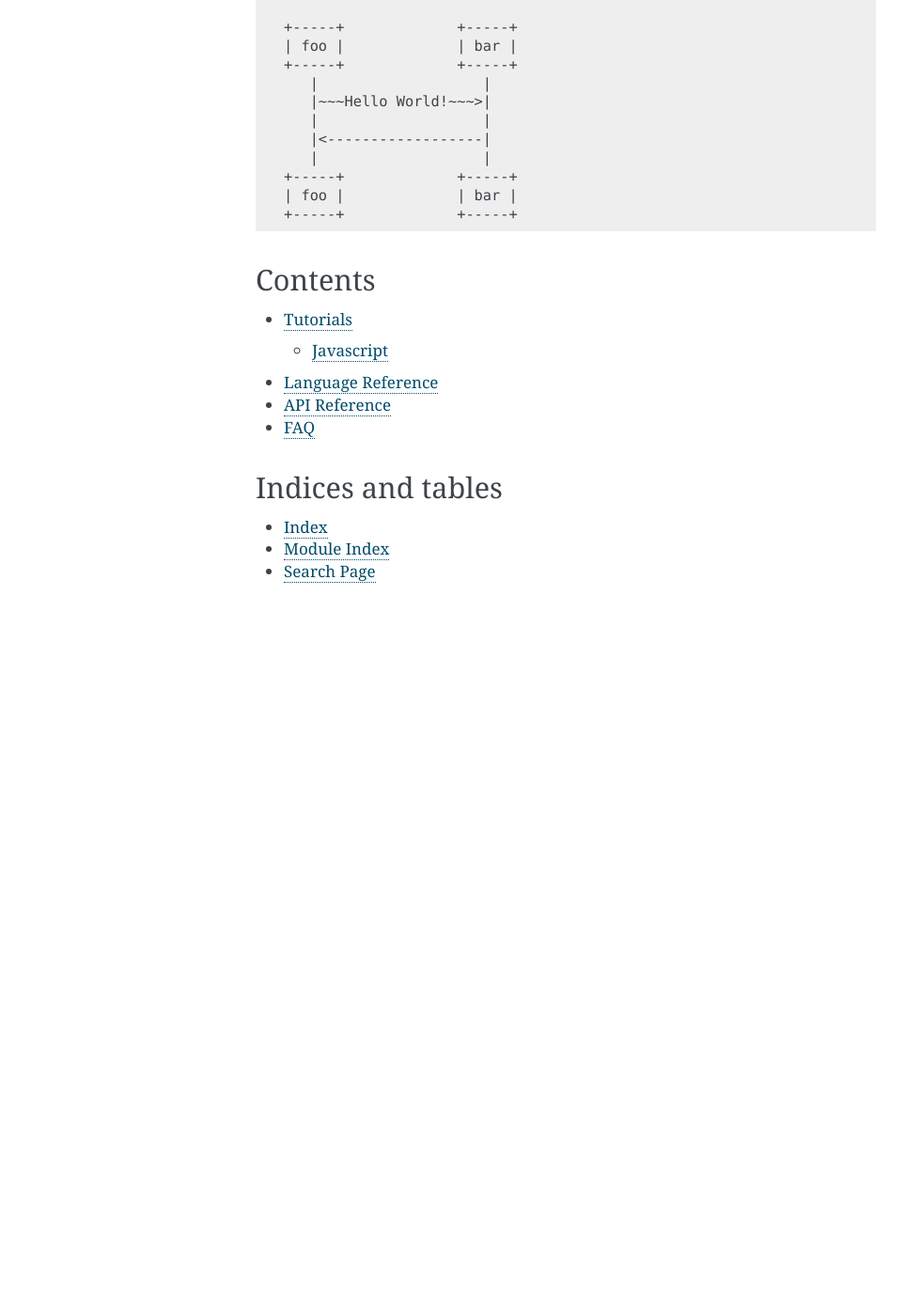
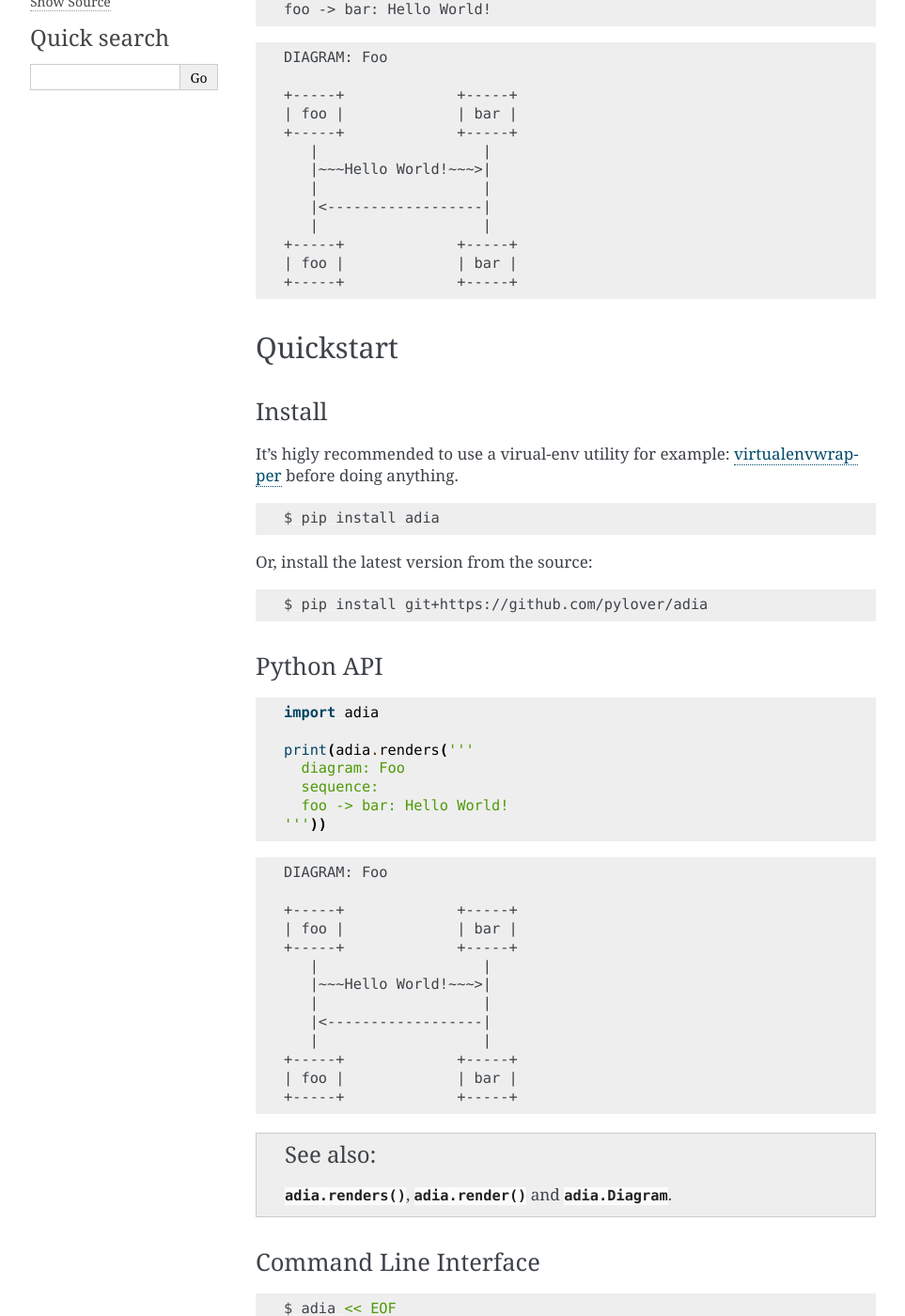
Before and after one commit to pylover/adia, a Sphinx documentation site: the page built from documentation/index.rst, in a window 1280 px wide and 1400 px high, scrolled down 348 px. Shown: the whole window at 94% size, without its empty margins (148-1111 px from the left). Built offline with Sphinx 7.4.7, drawn with Linux system fonts in a browser that asks for light colours; before the commit the page ends 978 px from its top, so only the background shows below that; some of the changed text lies outside the part shown.

Commit message:
Documentation: Quickstart, closes #23

```diff
--- a/documentation/api.rst
+++ b/documentation/api.rst
@@ -1,4 +1,8 @@
 API Reference
 =============
 
-.. module:: dial
+.. automodule:: adia
+   :members:
+
+
+.. autoclass:: Diagram
--- a/documentation/index.rst
+++ b/documentation/index.rst
@@ -61,16 +65,95 @@ supported. But the roadmap is to implement two additional diagram types:
    | foo |             | bar |
    +-----+             +-----+
 
+
+Quickstart
+##########
+
+Install
+*******
+
+It's higly recommended to use a virual-env utility for example:
+`virtualenvwrapper <https://virtualenvwrapper.readthedocs.io/en/latest/>`_
+before doing anything.
+
+.. code-block:: bash
+
+   $ pip install adia
+
+Or, install the latest version from the source:
+
+.. code-block:: bash
+
+   $ pip install git+https://github.com/pylover/adia
+
+
+Python API
+**********
+
+.. testcode:: quickstart
+
+   import adia
+
+   print(adia.renders('''
+     diagram: Foo
+     sequence:
+     foo -> bar: Hello World!
+   '''))
+
+.. testoutput:: quickstart
+
+   DIAGRAM: Foo
+
+   +-----+             +-----+
+   | foo |             | bar |
+   +-----+             +-----+
+      |                   |
+      |~~~Hello World!~~~>|
+      |                   |
+      |<------------------|
+      |                   |
+   +-----+             +-----+
+   | foo |             | bar |
+   +-----+             +-----+
+
+
+
+.. seealso::
+
+   :func:`adia.renders`, :func:`adia.render` and :class:`adia.Diagram`.
+
+Command Line Interface
+**********************
+
+
+.. code-block:: bash
+
+   $ adia << EOF
+   diagram: Foo
+   sequence:
+   foo -> bar: Hello
+   EOF
+
+Or feed one or more filename(s):
+
+.. code-block:: bash
+
+   $ adia file1.adia file2.adia fileN.adia > foo.txt
+
+Issue ``adia --help`` for more info.
+
+
 Contents
-********
+########
 
 .. toctree::
    :maxdepth: 2
 
-   tutorials/index
+   javascript
    lang
    api
    faq
+   contributing
 
 Indices and tables
 ******************
```
Also changed, not shown: other parts of documentation/index.rst (+4 -0 lines), README.md (+0 -11 lines), adia/__init__.py (+59 -1 lines), documentation/contributing.rst (added, +16 -0 lines), documentation/javascript.rst (renamed from documentation/tutorials/javascript.rst, +4 -3 lines), documentation/tutorials/index.rst (deleted, +0 -7 lines), 1 other file.
